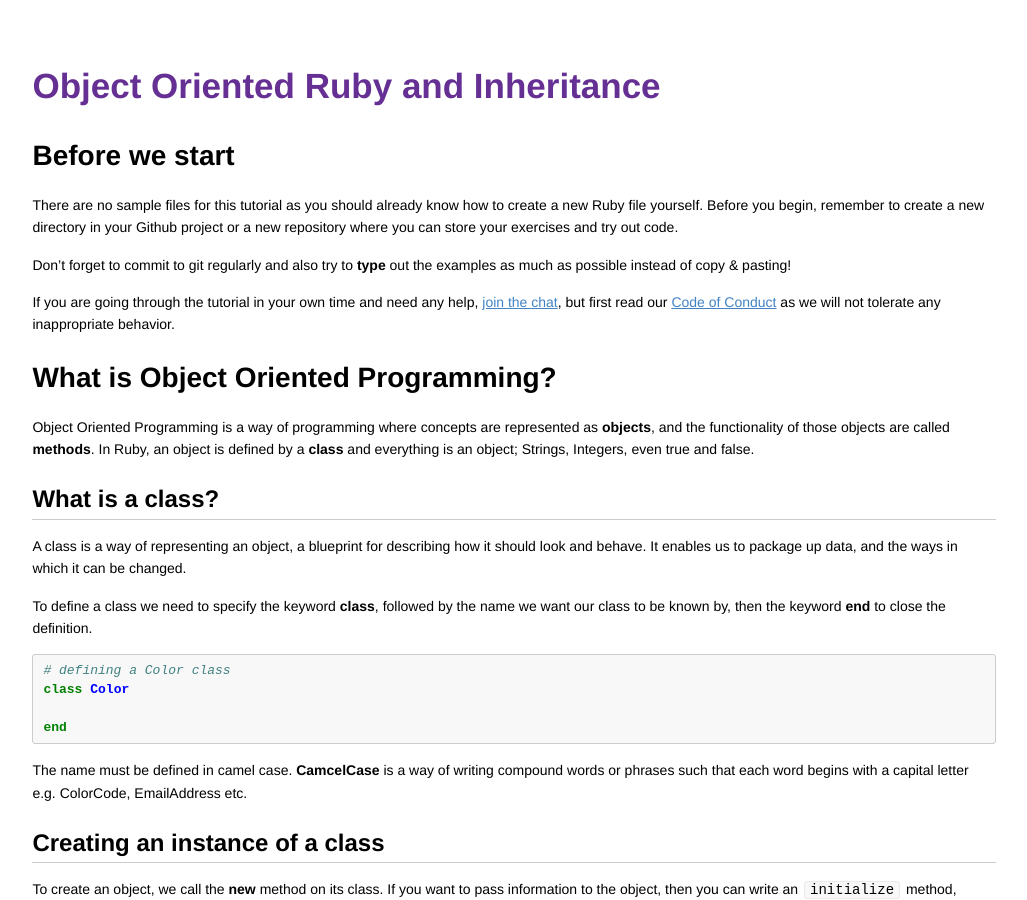
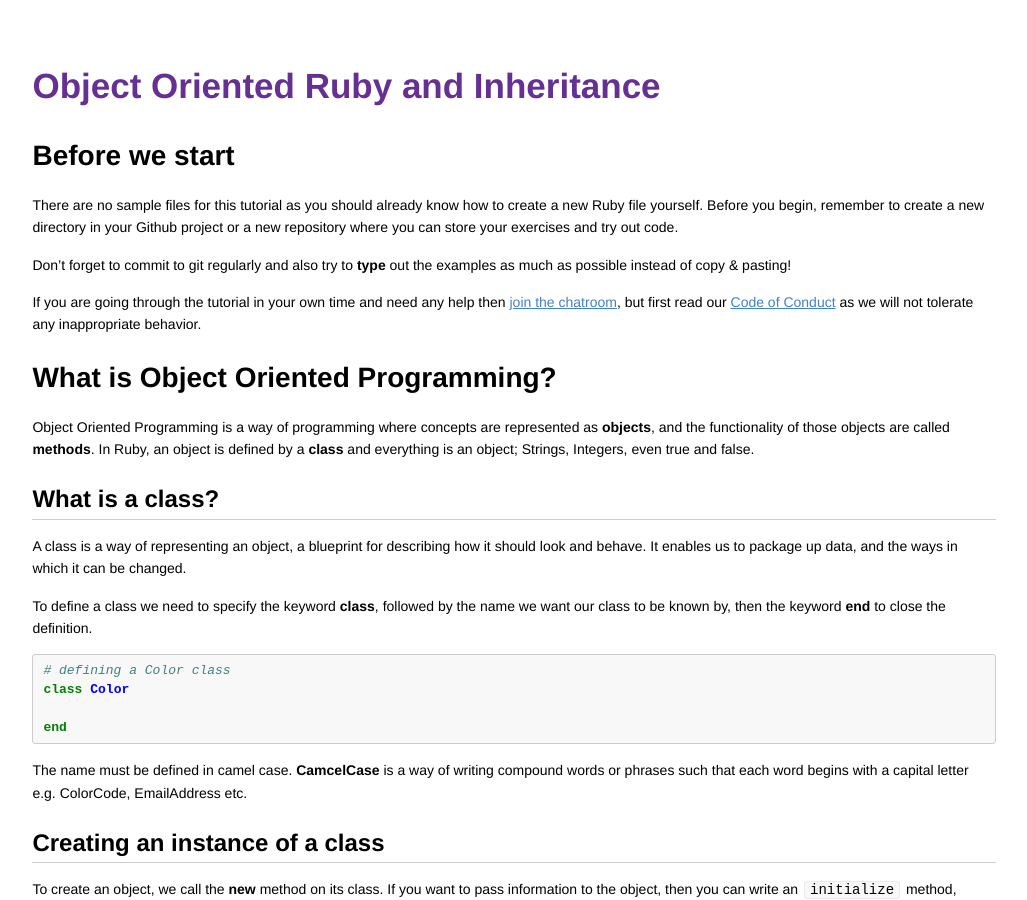
Before and after one commit to codebar/tutorials, a Jekyll site: the page built from ruby/lesson4/tutorial.md, in a window 1280 px wide and 900 px high. Shown: the whole window, without its empty margins (126-1153 px from the left). Built offline with Jekyll 4.4.1, drawn with Linux system fonts in a browser that asks for light colours; Markdown is read by kramdown in place of the engine named in the settings.

Commit message:
Update tutorial.md

```diff
--- a/ruby/lesson4/tutorial.md
+++ b/ruby/lesson4/tutorial.md
@@ -9,7 +9,7 @@ There are no sample files for this tutorial as you should already know how to cr
 
 Don't forget to commit to git regularly and also try to **type** out the examples as much as possible instead of copy &amp; pasting!
 
-If you are going through the tutorial in your own time and need any help, [join the chat](https://gitter.im/codebar/tutorials), but first read our [Code of Conduct](http://codebar.io/code-of-conduct) as we will not tolerate any inappropriate behavior.
+If you are going through the tutorial in your own time and need any help then [join the chatroom](https://gitter.im/codebar/tutorials), but first read our [Code of Conduct](http://codebar.io/code-of-conduct) as we will not tolerate any inappropriate behavior.
 
 # What is Object Oriented Programming?
 
```
